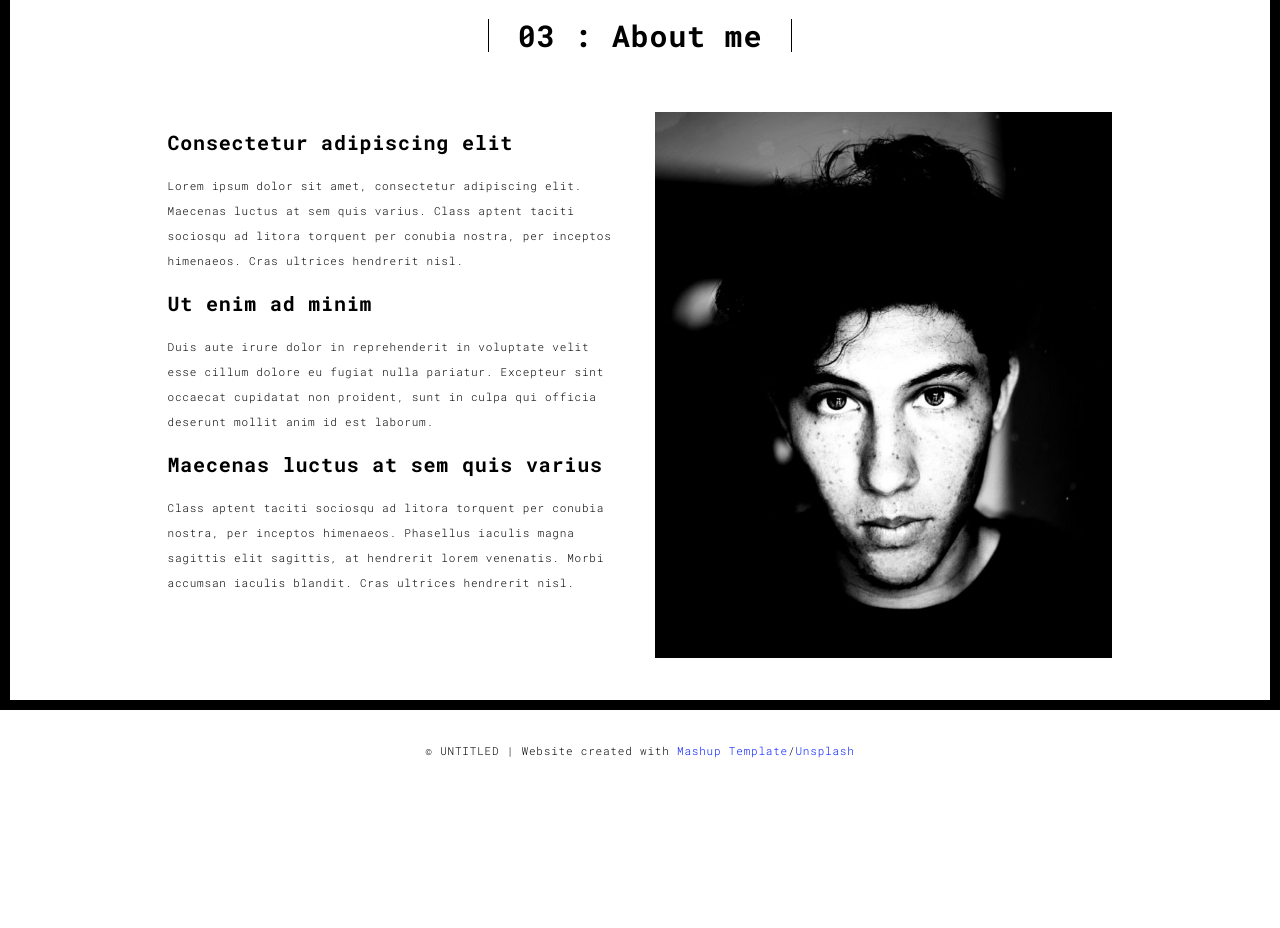
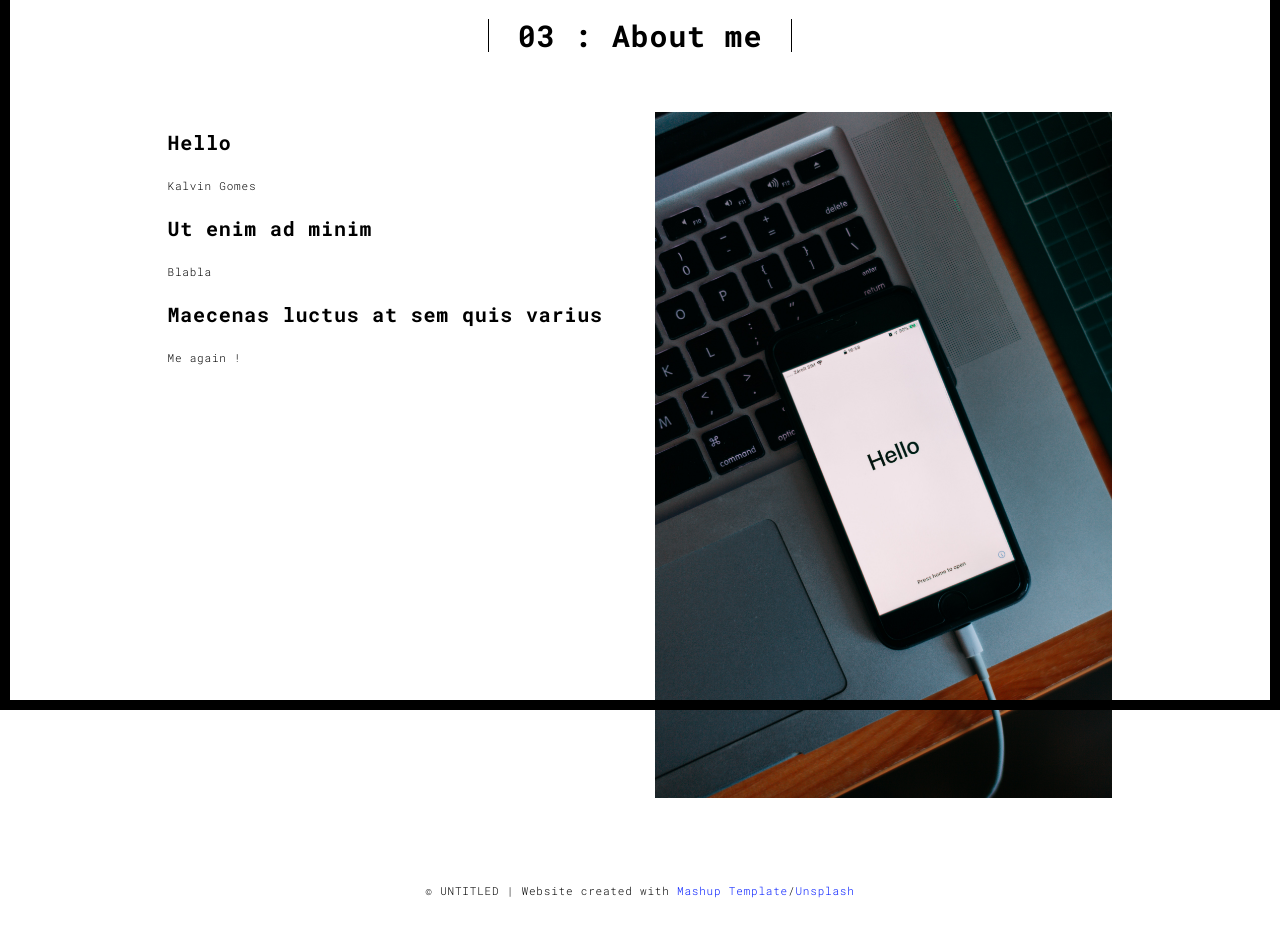
Before and after one commit to Wyray/portfo, a Flask app: page /about.html in a window 1280 px wide. Shown: the part 90-1018 px from the top of the page. Before the commit the page ends 848 px from the top, so only its background shows below. Run offline with Flask 2, Linux system fonts and the light colour scheme; some libraries are stand-ins or nearby versions.

Commit message:
Change about about me and hello pic

```diff
--- a/templates/about.html
+++ b/templates/about.html
@@ -62,19 +62,15 @@
             <div class="col-md-10 col-md-offset-1">
               <div class="row">
                 <div class="col-xs-12 col-md-6">
-                  <h3>Consectetur adipiscing elit</h3>
-                  <p>Lorem ipsum dolor sit amet, consectetur adipiscing elit. Maecenas luctus at sem quis varius.
-                  Class aptent taciti sociosqu ad litora torquent per conubia nostra, per inceptos himenaeos. Cras ultrices hendrerit nisl.</p>
+                  <h3>Hello</h3>
+                  <p>Kalvin Gomes</p>
                   <h3>Ut enim ad minim </h3>
-                  <p>Duis aute irure dolor in reprehenderit in voluptate velit esse
-                  cillum dolore eu fugiat nulla pariatur. Excepteur sint occaecat cupidatat non
-                  proident, sunt in culpa qui officia deserunt mollit anim id est laborum.
+                  <p>Blabla</p>
                   <h3>Maecenas luctus at sem quis varius</h3>
-                  <p>
-                  Class aptent taciti sociosqu ad litora torquent per conubia nostra, per inceptos himenaeos. Phasellus iaculis magna sagittis elit sagittis, at hendrerit lorem venenatis. Morbi accumsan iaculis blandit. Cras ultrices hendrerit nisl.</p>
+                  <p>Me again !</p>
                 </div>
                 <div class="col-xs-12 col-md-6">
-                  <img src="./static/assets/images/profil.jpg" class="img-responsive" alt="">
+                  <img src="./static/assets/images/hello.jpg" class="img-responsive" alt="">
                 </div>
               </div>
             </div>
```
Also changed, not shown: server.py (+3 -26 lines), static/assets/images/hello.jpg (added).
